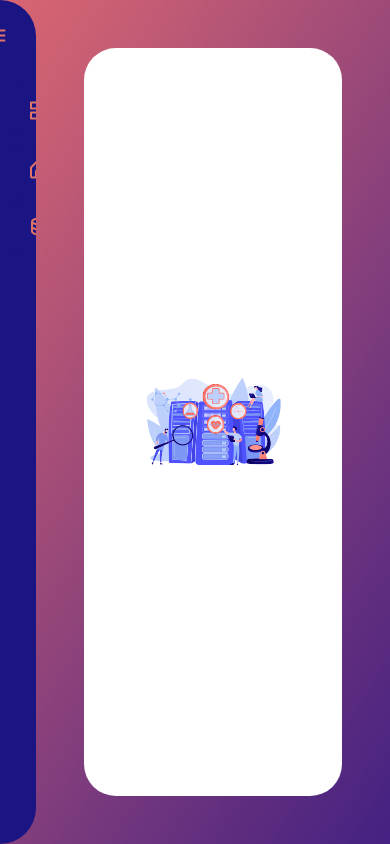
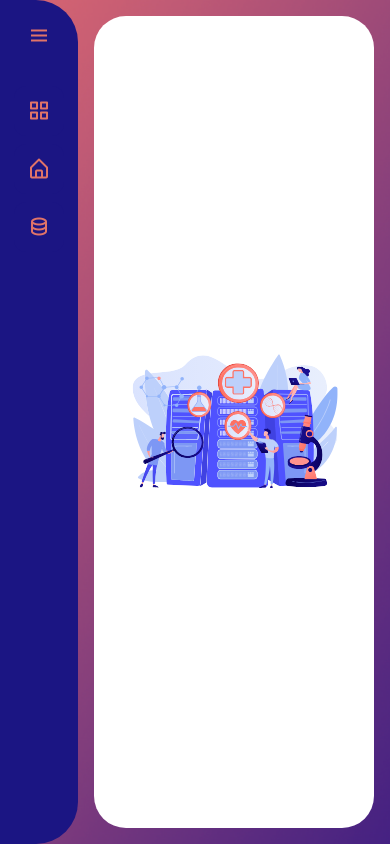
Before and after one commit to Matheusrrcs/TCC-HospDat, a plain HTML site: page HospDat/assets/views/index.html in a window 390 px wide. Drawn offline with nearby package versions, Linux system fonts and the light colour scheme.

Commit message:
Ajuste no tamanho da sidebar em resoluções pequenas

```diff
--- a/HospDat/assets/css/style.css
+++ b/HospDat/assets/css/style.css
@@ -27,6 +27,7 @@ body {
 .sidebar {
   height: 100%;
   width: 78px;
+  min-width: 78px;
   background: var(--nav-color);
   padding: 6px 14px;
   z-index: 99;
@@ -227,9 +228,17 @@ body {
   padding: 3rem;
   background-color: #fff;
   border-radius: 2rem;
+  transition: all 0.2s ease;
 }
 
 .content img {
   width: 100%;
   height: 100%;
 }
+
+@media (max-width: 420px) {
+  .content {
+    margin: 1rem;
+    padding: 1rem;
+  }
+}
```
